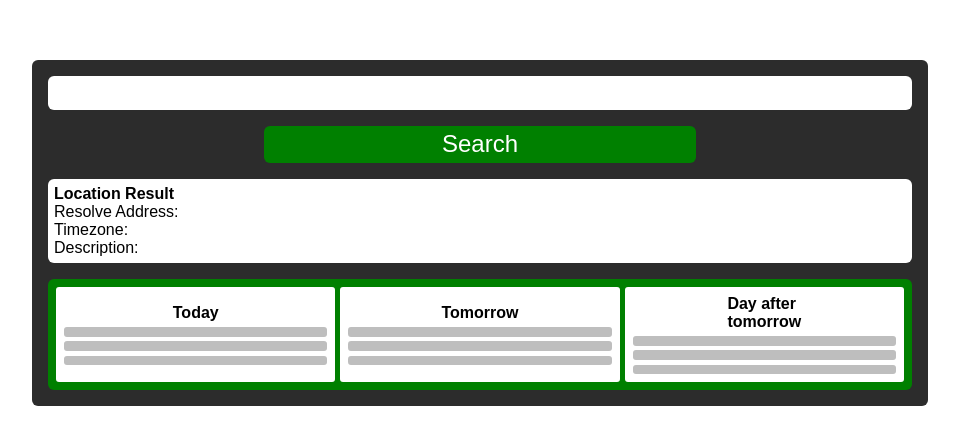
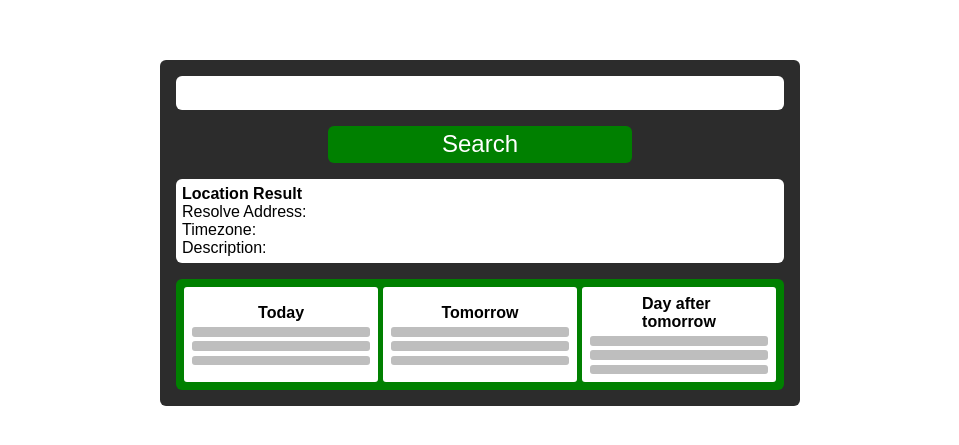
Before and after one commit to eustaquiogalano/q-weather-app, a website built with webpack: page src/index.html in a window 1280 px wide. Shown: the part 167-612 px from the top of the page, without its empty margins (160-1119 px from the left). Built offline with nearby package versions, Linux system fonts and the light colour scheme.

Commit message:
style: update some design
- resize to smaller width for the main content
- update from id to class names

```diff
--- a/src/styles.css
+++ b/src/styles.css
@@ -21,7 +21,7 @@ main {
   #weather-display-container {
     background-color: rgb(44, 44, 44);
     height: auto;
-    width: 70%;
+    width: 50%;
     border-radius: 6px;
     padding: 1rem;
     display: flex;
@@ -85,13 +85,13 @@ main {
           padding: 0.3rem;
         }
 
-        & > #temp,
-        #temp > span {
+        & > .temp,
+        .temp > span {
           font-size: 3rem;
           text-align: center;
         }
 
-        & > #date {
+        & > .date {
           font-size: 2rem;
           text-align: center;
         }
```
